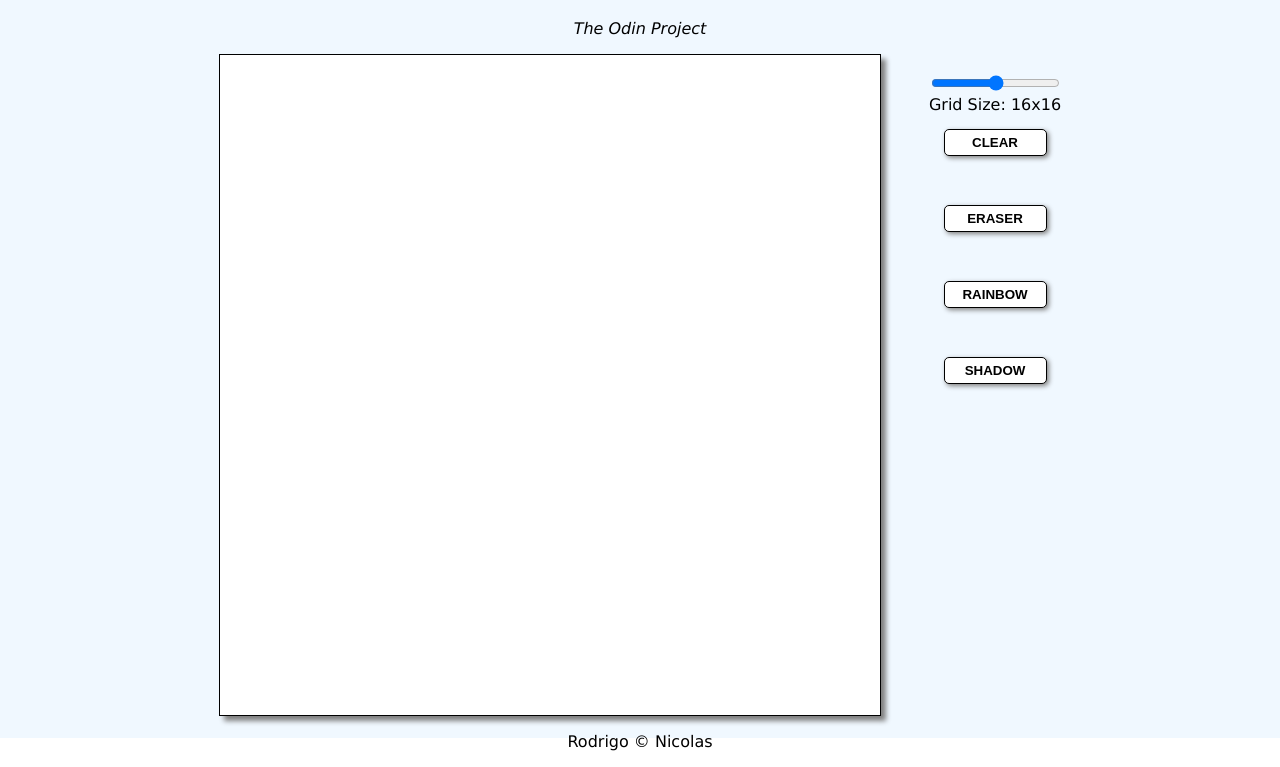
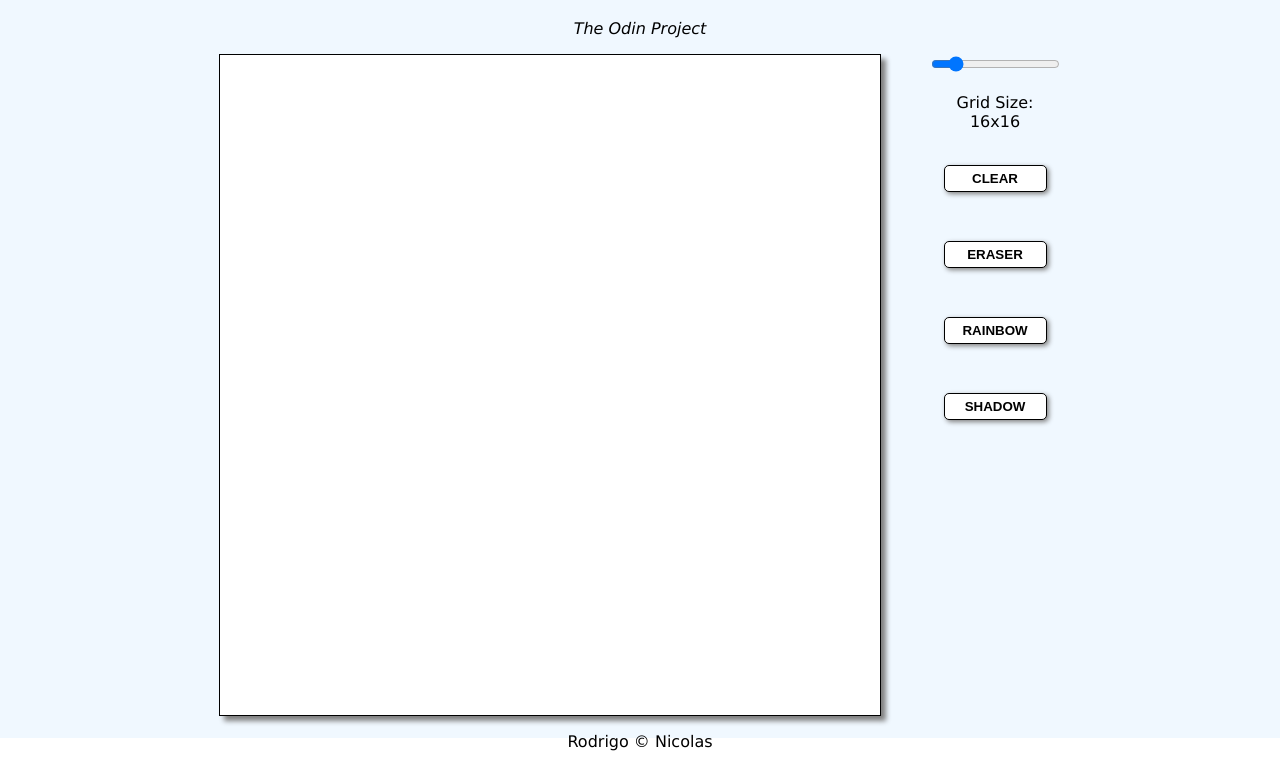
Before and after one commit to salocin-95/etch-a-sketch, a plain HTML site: page index.html in a window 1280 px wide. Shown: the part 62-829 px from the top of the page. Drawn offline with Linux system fonts and the light colour scheme.

Commit message:
Modify index.html

```diff
--- a/index.html
+++ b/index.html
@@ -22,10 +22,9 @@
             </div>
 
             <div class="options-container">
-                <br>
-                <input type="range" min="1" max="100" id="grid-size" oninput="gridSizeValue()" ><br>
-                <span>Grid Size: </span><span class="grid-size-display">16x16</span><br>
                 <div class="buttons-container">
+                    <input type="range" min="1" max="100" value="16" id="grid-size" oninput="gridSizeValue()" ><br>
+                    <span>Grid Size: </span><span class="grid-size-display">16x16</span><br>
                     <button id="clear">CLEAR</button><br>
                     <button id="eraser">ERASER</button><br>
                     <button id="rainbow">RAINBOW</button><br>
```
